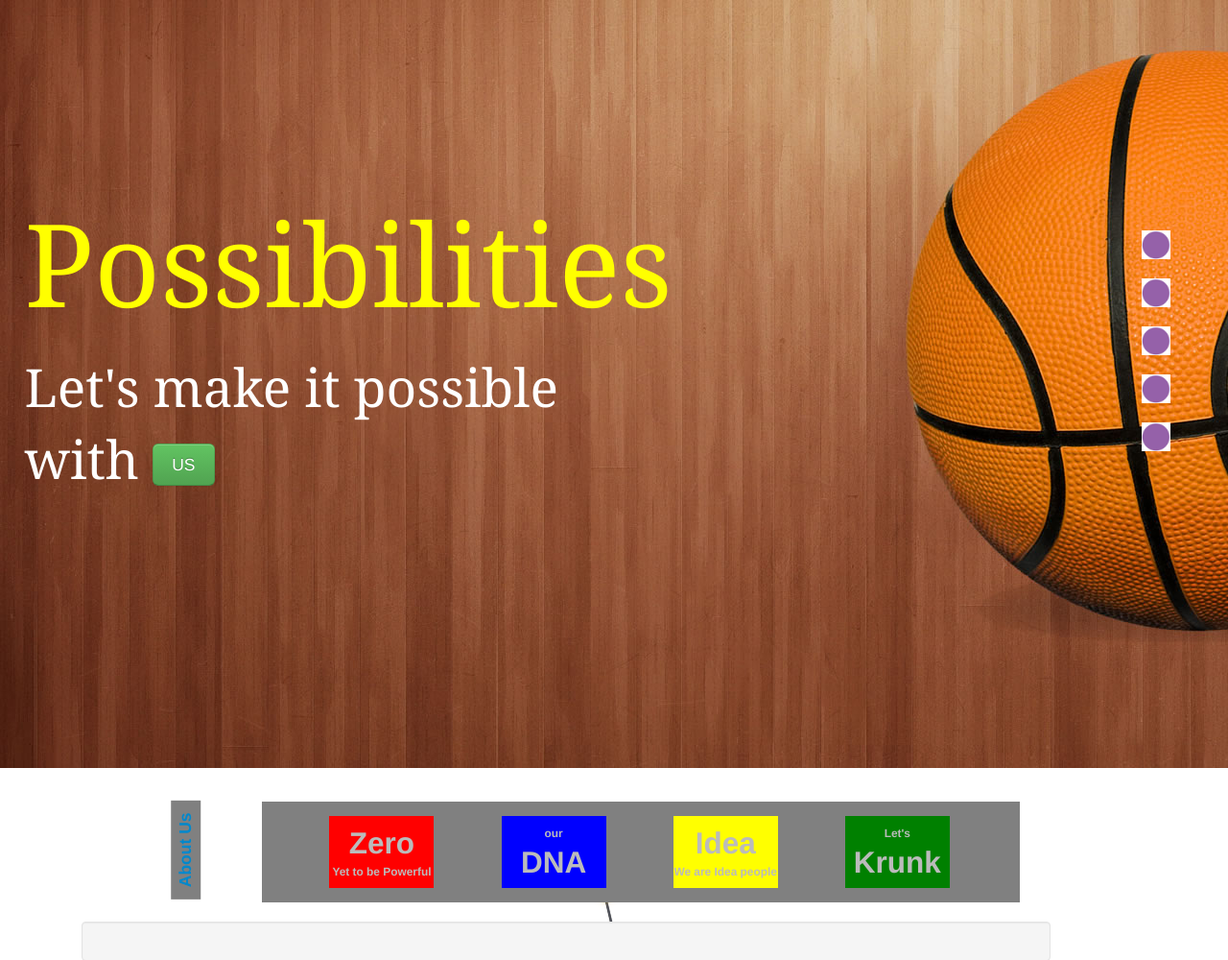
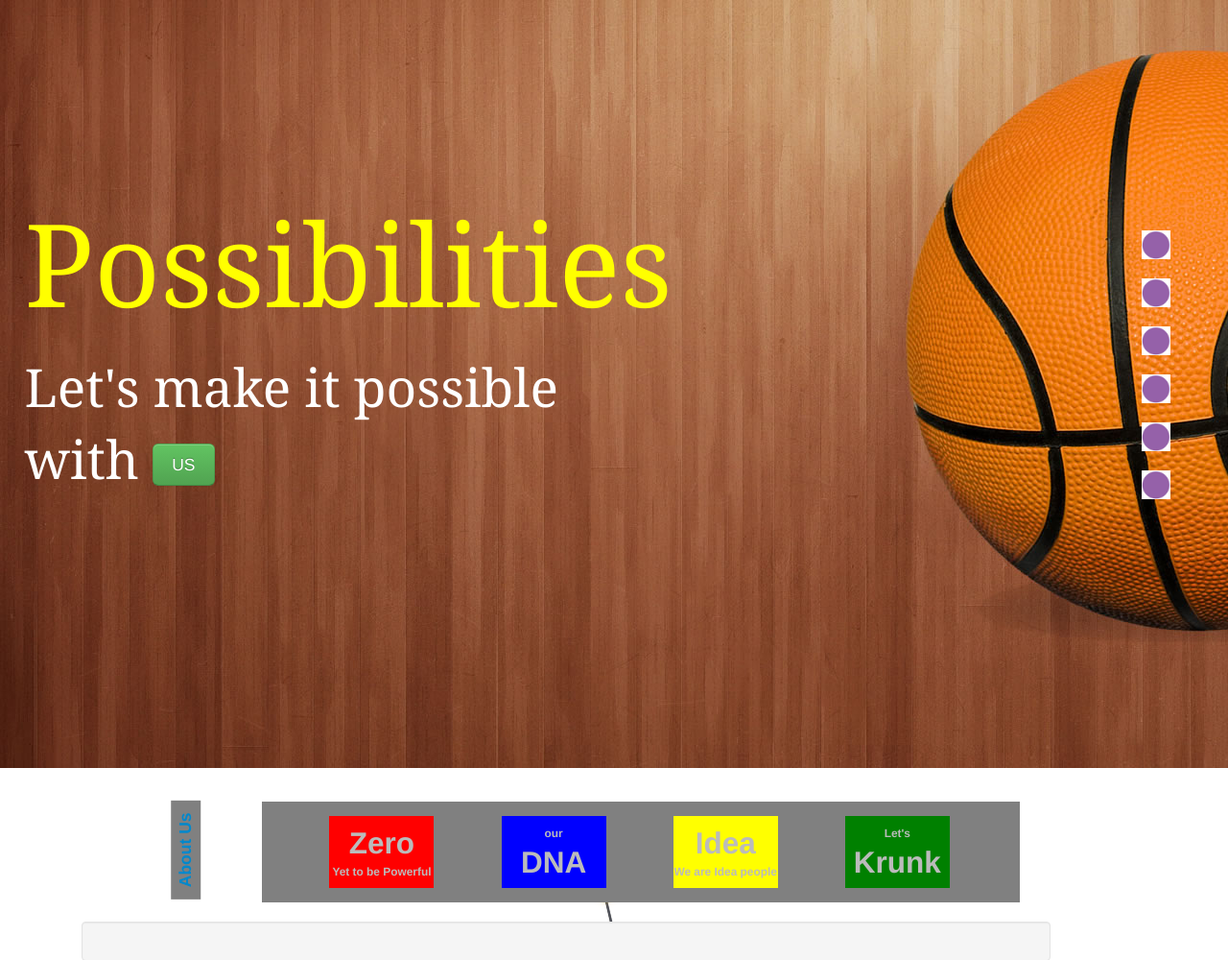
Before and after one commit to dmalikcs/django-krunksystems, a Django app: template templates/index.html in a window 1280 px wide. Shown: the top 1000 px of the page at 96% size. Run offline with Django 3.2, Linux system fonts and the light colour scheme; the template is opened without the code that fills it: values that come from a table or form of the project are taken from there, others are empty; parts of the project's set-up code (start-up, migrations or seed data) failed here and were passed over; some libraries are stand-ins or nearby versions.

Commit message:
footer icon added to krunksystems

```diff
--- a/templates/base.html
+++ b/templates/base.html
@@ -20,7 +20,8 @@
                 <li> <a href = "#services" class="txtcol"><img src="/static/images/mauve_cir.jpg" id="servicebtn" data-trigger="hover" data-toggle="tooltip" data-placement="left" title="Services" ></a> </li><br>
                 <li> <a href = "#projects" class="txtcol"><img src="/static/images/mauve_cir.jpg" id="projbtn" data-trigger="hover" data-toggle="tooltip" data-placement="left" title="Projects" > </a> </li><br>
               <!--  <li> <a href = "#team" class="txtcol"><h5> The Team </h5> </a> </li> -->
-              <li> <a href = "#contact" class="txtcol"><img src="/static/images/mauve_cir.jpg" id="contactbtn" data-trigger="hover" data-toggle="    tooltip" data-placement="left" title="Contact" ></a> </li>
+              <li> <a href = "#contact" class="txtcol"><img src="/static/images/mauve_cir.jpg" id="contactbtn" data-trigger="hover" data-toggle="tooltip" data-placement="left" title="Contact" ></a> </li><br>
+              <li> <a href = "#footer" class="txtcol"><img src="/static/images/mauve_cir.jpg" id="footerbtn" data-trigger="hover" data-toggle="tooltip" data-placement="left" title="All-in-One" ></a> </li>
                 <!--<li> <a href = "#jobs" class="txtcol"><h5> Jobs </h5></a> </li>-->
             </div>
         </ul>
@@ -40,6 +41,7 @@
                             $('#services').css({'height':height,'width':width});
                             $('#products').css({'height':height,'width':width});
                             $('#contact').css({'height':height,'width':width});
+                            $('#footer').css({'height':height,'width':width});
                             /* $('#about').click(function(){
                                 $('.container').css({'height':height,'width':width})
                                 });
@@ -68,6 +70,7 @@
                         $('#servicebtn').tooltip();
                         $('#projbtn').tooltip();
                         $('#contactbtn').tooltip();
+                        $('#footerbtn').tooltip();
              </script>
             <script type="text/javascript" src="/static/js/jquery.min.js"></script>
             <script type="text/javascript" src="/static/js/nbw-parallax.js"></script>
```
